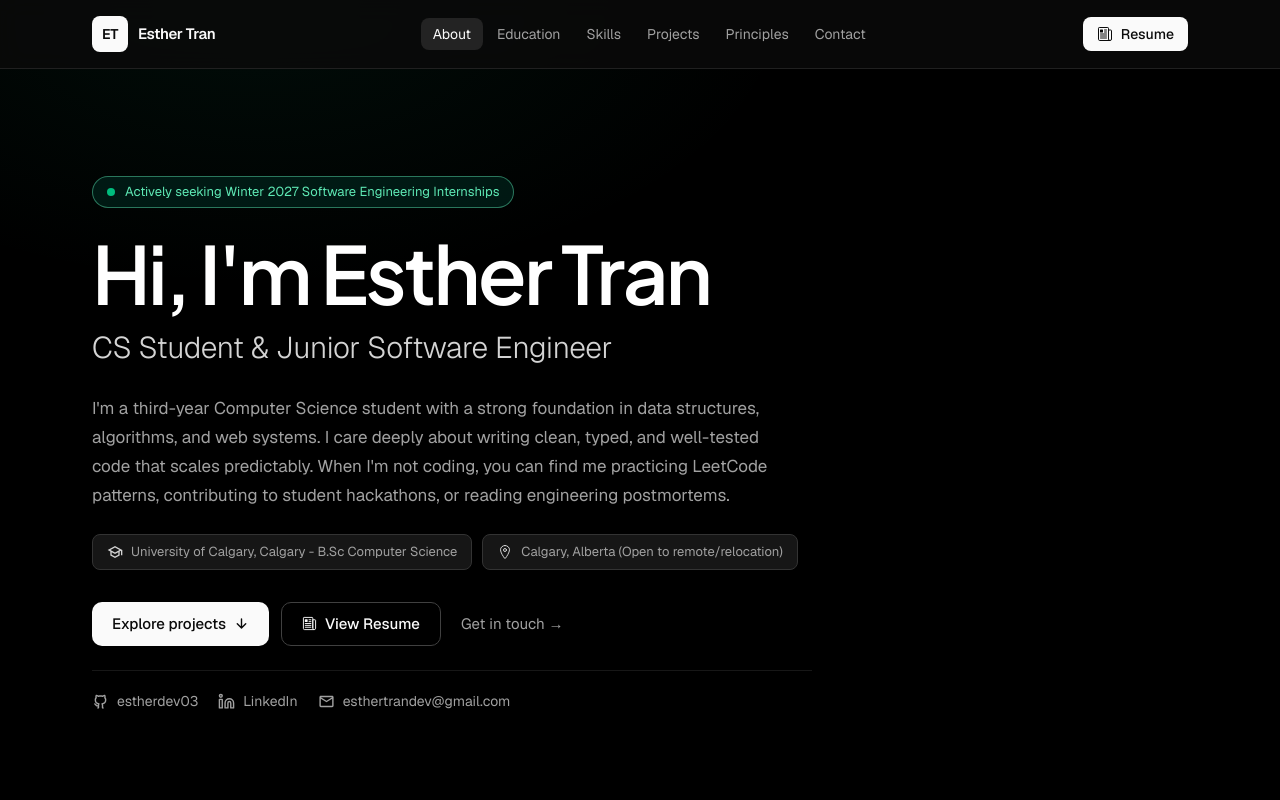
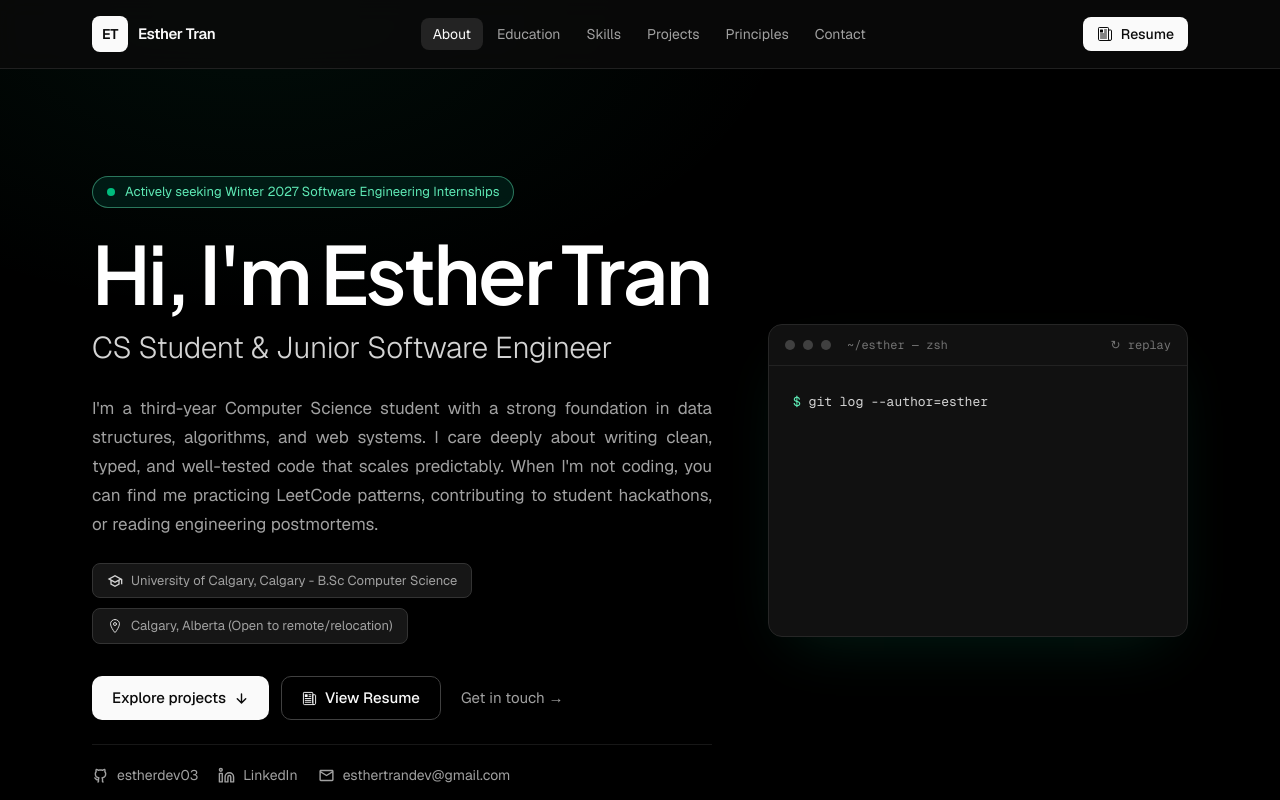
Before and after one commit to estherdev03/portfolio, a Next.js app: page / in a window 1280 px wide. Shown: the top 800 px of the page. Built offline with nearby package versions, Linux system fonts and the light colour scheme.

Commit message:
feat: update Hero section design

```diff
--- a/app/components/Contact.tsx
+++ b/app/components/Contact.tsx
@@ -9,6 +9,7 @@ import { useRef, useState } from "react";
 import ContactForm from "./ContactForm";
 import SectionHeading from "./SectionHeading";
 import { toast } from "react-toastify";
+import Link from "next/link";
 
 const Contact = () => {
   const emailAddressRef = useRef<HTMLDivElement>(null);
@@ -52,7 +53,9 @@ const Contact = () => {
             <div className="border border-neutral-800 bg-[#111] p-6 rounded-[14px] flex flex-col gap-5.5">
               <div className="font-semibold text-lg">Direct Contact</div>
               <div className="flex flex-col gap-2">
-                <div className="text-[11px] uppercase tracking-[0.08em] text-neutral-400">Email Address</div>
+                <div className="text-[11px] uppercase tracking-[0.08em] text-neutral-400">
+                  Email Address
+                </div>
                 <div className="h-12 border border-[#333] bg-neutral-800/50 rounded-[10px] pl-3.5 pr-1.5 flex items-center justify-between gap-2">
                   <div
                     ref={emailAddressRef}
@@ -74,7 +77,9 @@ const Contact = () => {
                 </div>
               </div>
               <div className="flex flex-col gap-2">
-                <div className="text-[11px] uppercase tracking-[0.08em] text-neutral-400">Location & Relocation</div>
+                <div className="text-[11px] uppercase tracking-[0.08em] text-neutral-400">
+                  Location & Relocation
+                </div>
                 <div className="flex items-start gap-2.5 text-sm text-neutral-300 leading-normal">
                   <IoLocationOutline className="shrink-0 text-[17px] mt-px" />
                   <div>
@@ -84,12 +89,18 @@ const Contact = () => {
                 </div>
               </div>
               <div className="flex flex-col gap-2">
-                <div className="text-[11px] uppercase tracking-[0.08em] text-neutral-400">Professional Networks</div>
+                <div className="text-[11px] uppercase tracking-[0.08em] text-neutral-400">
+                  Professional Networks
+                </div>
                 <div className="grid grid-cols-2 gap-2.5">
-                  <div className="h-10 flex items-center justify-center gap-2 border border-neutral-700 rounded-[9px] text-sm text-neutral-200 cursor-pointer hover:bg-neutral-900 hover:text-white transition-colors">
+                  <Link
+                    href={"https://github.com/estherdev03"}
+                    target="_blank"
+                    className="h-10 flex items-center justify-center gap-2 border border-neutral-700 rounded-[9px] text-sm text-neutral-200 cursor-pointer hover:bg-neutral-900 hover:text-white transition-colors"
+                  >
                     <RiGithubLine />
                     <div>Github</div>
-                  </div>
+                  </Link>
                   <div className="h-10 flex items-center justify-center gap-2 border border-neutral-700 rounded-[9px] text-sm text-neutral-200 cursor-pointer hover:bg-neutral-900 hover:text-white transition-colors">
                     <FiLinkedin />
                     <div>LinkedIn</div>
--- a/app/components/Footer.tsx
+++ b/app/components/Footer.tsx
@@ -1,4 +1,5 @@
 "use client";
+import Link from "next/link";
 import { IoMdArrowUp } from "react-icons/io";
 import { LuGithub, LuLinkedin } from "react-icons/lu";
 import { MdOutlineMailOutline } from "react-icons/md";
@@ -21,15 +22,25 @@ const Footer = () => {
           </div>
         </div>
         <div className="flex items-center gap-1.5">
-          <div className="w-9.5 h-9.5 flex items-center justify-center rounded-lg text-lg text-neutral-400 cursor-pointer hover:bg-[#1a1a1a] hover:text-white transition-colors">
+          <Link
+            href={"https://github.com/estherdev03"}
+            target="_blank"
+            className="w-9.5 h-9.5 flex items-center justify-center rounded-lg text-lg text-neutral-400 cursor-pointer hover:bg-[#1a1a1a] hover:text-white transition-colors"
+          >
             <LuGithub />
-          </div>
-          <div className="w-9.5 h-9.5 flex items-center justify-center rounded-lg text-lg text-neutral-400 cursor-pointer hover:bg-[#1a1a1a] hover:text-white transition-colors">
+          </Link>
+          <Link
+            href={"#"}
+            className="w-9.5 h-9.5 flex items-center justify-center rounded-lg text-lg text-neutral-400 cursor-pointer hover:bg-[#1a1a1a] hover:text-white transition-colors"
+          >
             <LuLinkedin />
-          </div>
-          <div className="w-9.5 h-9.5 flex items-center justify-center rounded-lg text-lg text-neutral-400 cursor-pointer hover:bg-[#1a1a1a] hover:text-white transition-colors">
+          </Link>
+          <Link
+            href={"mailto:esthertrandev@gmail.com"}
+            className="w-9.5 h-9.5 flex items-center justify-center rounded-lg text-lg text-neutral-400 cursor-pointer hover:bg-[#1a1a1a] hover:text-white transition-colors"
+          >
             <MdOutlineMailOutline />
-          </div>
+          </Link>
           <div
             className="ml-2 h-9 flex items-center gap-1.5 px-3 border border-neutral-800 rounded-lg text-[13px] text-neutral-300 cursor-pointer hover:bg-[#1a1a1a] transition-colors"
             onClick={() => scrollToTop()}
--- a/app/components/Hero.tsx
+++ b/app/components/Hero.tsx
@@ -1,5 +1,6 @@
 "use client";
 import Link from "next/link";
+import { useState } from "react";
 import { FiLinkedin } from "react-icons/fi";
 import {
   IoArrowDownOutline,
@@ -8,6 +9,71 @@ import {
 } from "react-icons/io5";
 import { MdOutlineMailOutline, MdOutlineSchool } from "react-icons/md";
 import { RiGithubLine } from "react-icons/ri";
+
+const COMMITS = [
+  { hash: "a1f3c9e", type: "fix", message: "off-by-one error (again)" },
+  {
+    hash: "7b2d4e1",
+    type: "feat",
+    message: "trade sleep for one more LeetCode",
+  },
+  { hash: "e9c0a52", type: "chore", message: "read someone else's postmortem" },
+  { hash: "3d8f6b7", type: "refactor", message: "rename x → x2 → finalX" },
+  { hash: "c41e0d9", type: "docs", message: "explain code I wrote at 2am" },
+  { hash: "5f7a2b8", type: "test", message: "make it green without cheating" },
+];
+
+const TerminalCard = () => {
+  const [run, setRun] = useState(0);
+
+  return (
+    <div className="hidden lg:block w-full border border-neutral-800 bg-[#111] rounded-[14px] overflow-hidden shadow-[0_24px_60px_-24px_rgba(16,185,129,.18)]">
+      <div className="flex items-center gap-2 px-4 py-3 border-b border-[#222]">
+        <span className="h-2.5 w-2.5 rounded-full bg-neutral-700"></span>
+        <span className="h-2.5 w-2.5 rounded-full bg-neutral-700"></span>
+        <span className="h-2.5 w-2.5 rounded-full bg-neutral-700"></span>
+        <span className="ml-2 font-mono text-xs text-neutral-500">
+          ~/esther — zsh
+        </span>
+        <button
+          type="button"
+          onClick={() => setRun((r) => r + 1)}
+          className="ml-auto font-mono text-xs text-neutral-500 hover:text-emerald-300 transition-colors cursor-pointer"
+        >
+          ↻ replay
+        </button>
+      </div>
+      <div
+        key={run}
+        className="p-6 font-mono text-[13px] leading-[1.9] text-neutral-300"
+      >
+        <div>
+          <span className="text-emerald-300">$</span> git log --author=esther
+        </div>
+        {COMMITS.map(({ hash, type, message }, i) => (
+          <div
+            key={hash}
+            className="flex gap-3 animate-[et-in_0.4s_ease-out_both]"
+            style={{ animationDelay: `${0.3 + i * 0.25}s` }}
+          >
+            <span className="shrink-0 text-amber-300/80">{hash}</span>
+            <span className="min-w-0">
+              <span className="text-emerald-300">{type}:</span>{" "}
+              <span className="text-neutral-400">{message}</span>
+            </span>
+          </div>
+        ))}
+        <div
+          className="animate-[et-in_0.4s_ease-out_both]"
+          style={{ animationDelay: `${0.3 + COMMITS.length * 0.25}s` }}
+        >
+          <span className="text-emerald-300">$</span>{" "}
+          <span className="inline-block w-2 h-4 align-middle bg-emerald-300/80 animate-pulse"></span>
+        </div>
+      </div>
+    </div>
+  );
+};
 
 const Hero = () => {
   const projectNavigateHandler = () => {
@@ -25,7 +91,8 @@ const Hero = () => {
       className="border-b border-neutral-800/80 pt-[clamp(120px,16vw,176px)] pb-[clamp(64px,9vw,112px)] bg-[radial-gradient(ellipse_60%_50%_at_20%_0%,rgba(16,185,129,.07),transparent_70%)]"
       id="about"
     >
-      <div className="mx-auto w-full max-w-290 px-[clamp(16px,4vw,32px)] flex flex-col gap-6">
+      <div className="mx-auto w-full max-w-290 px-[clamp(16px,4vw,32px)] grid grid-cols-1 lg:grid-cols-[minmax(0,1fr)_minmax(0,420px)] gap-x-14 gap-y-12 lg:items-center">
+        <div className="flex flex-col gap-6 min-w-0">
           <div className="flex items-center gap-2.5 max-w-full w-fit px-3.5 py-1.5 bg-emerald-950/55 rounded-full border border-emerald-300/45">
             <span className="relative flex h-2 w-2 shrink-0">
               <span className="animate-ping absolute inline-flex h-full w-full rounded-full bg-emerald-400 opacity-75"></span>
@@ -43,7 +110,7 @@ const Hero = () => {
               CS Student & Junior Software Engineer
             </div>
           </div>
-        <p className="m-0 max-w-[62ch] text-neutral-400 text-[clamp(15px,1.4vw,17px)] leading-[1.7] text-pretty">
+          <p className="m-0 text-neutral-400 text-[clamp(15px,1.4vw,17px)] leading-[1.7] text-pretty text-justify">
             I&apos;m a third-year Computer Science student with a strong
             foundation in data structures, algorithms, and web systems. I care
             deeply about writing clean, typed, and well-tested code that scales
@@ -54,7 +121,9 @@ const Hero = () => {
           <div className="flex flex-wrap gap-2.5">
             <div className="flex items-center gap-2 px-3.5 py-1.75 bg-neutral-800/60 border border-[#333] rounded-lg text-[13px] text-neutral-400 max-w-full">
               <MdOutlineSchool className="shrink-0 text-base text-neutral-300" />
-            <span>University of Calgary, Calgary - B.Sc Computer Science</span>
+              <span>
+                University of Calgary, Calgary - B.Sc Computer Science
+              </span>
             </div>
             <div className="flex items-center gap-2 px-3.5 py-1.75 bg-neutral-800/60 border border-[#333] rounded-lg text-[13px] text-neutral-400 max-w-full">
               <IoLocationOutline className="shrink-0 text-base text-neutral-300" />
@@ -96,7 +165,7 @@ const Hero = () => {
               LinkedIn
             </Link>
             <Link
-            href="#"
+              href="mailto:esthertrandev@gmail.com"
               className="flex items-center gap-2 text-sm text-neutral-400 hover:text-neutral-50 transition-colors break-all"
             >
               <MdOutlineMailOutline className="shrink-0 text-[17px]" />
@@ -104,6 +173,8 @@ const Hero = () => {
             </Link>
           </div>
         </div>
+        <TerminalCard />
+      </div>
     </section>
   );
 };
```
Lines whose indentation alone changed are shown as unchanged.
